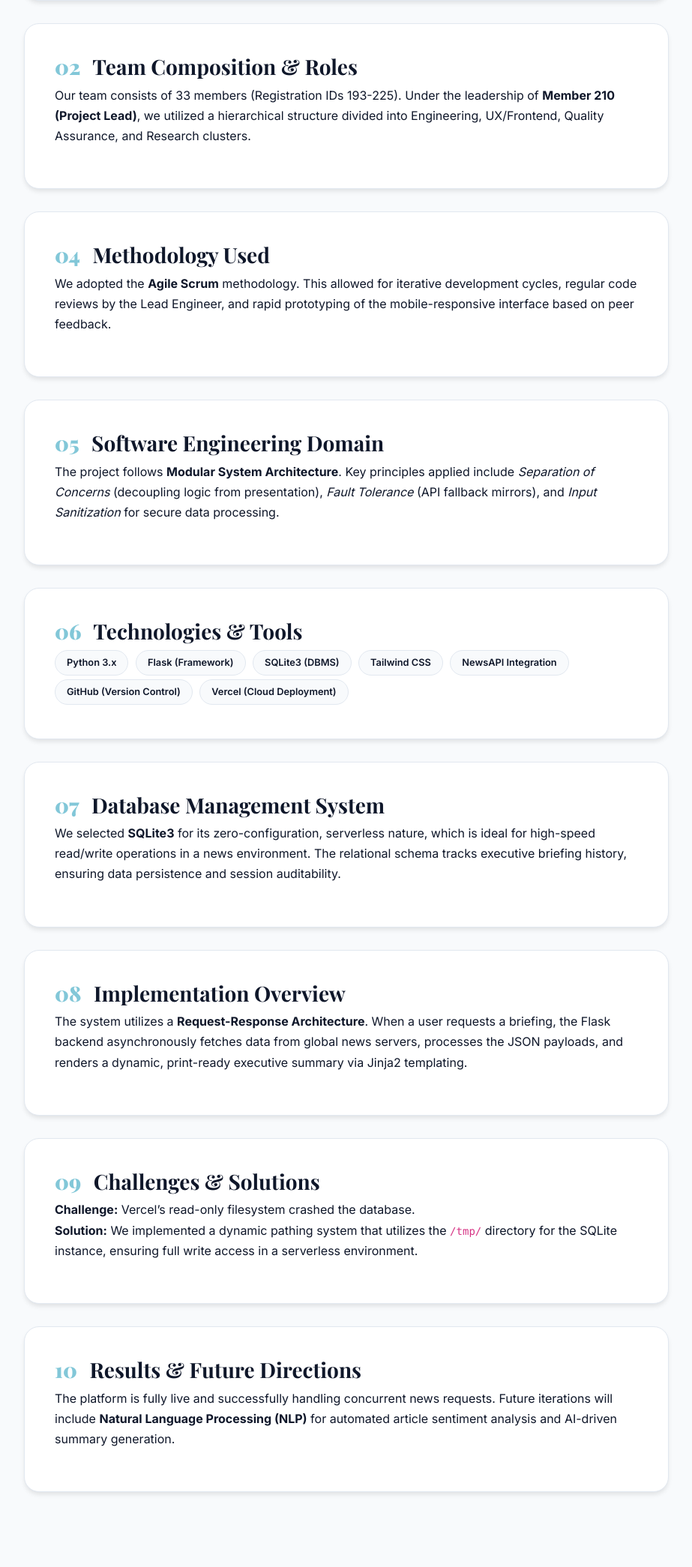
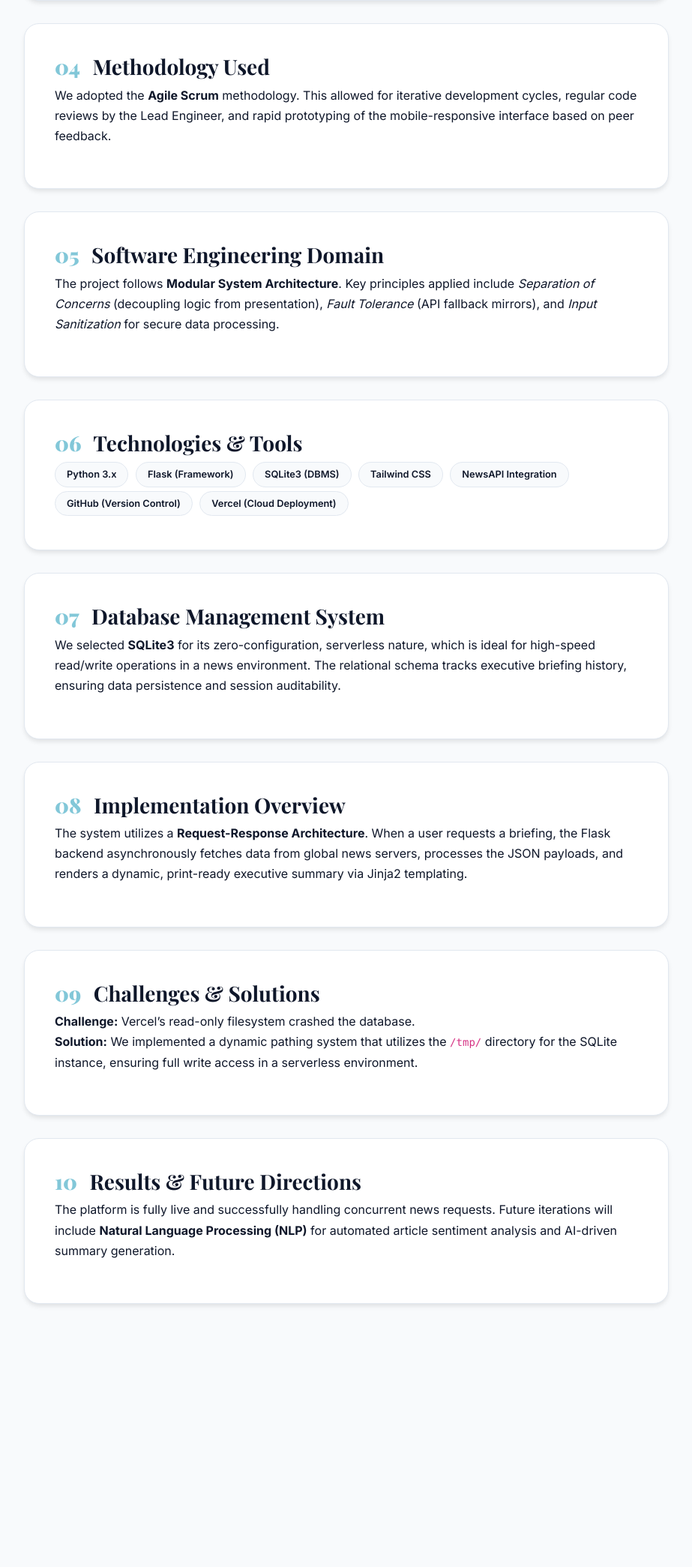
Before and after one commit to ODIM2004/group7_news_platfrom, a Flask app: page /about in a window 1280 px wide. Shown: the part 445-2535 px from the top of the page at 75% size, without its empty margins (178-1101 px from the left). After the commit the page ends 2187 px from the top, so only its background shows below. Run offline with Flask 3, Linux system fonts and the light colour scheme.

Commit message:
Update about.html

```diff
--- a/templates/about.html
+++ b/templates/about.html
@@ -3,7 +3,7 @@
 <head>
     <meta charset="UTF-8">
     <meta name="viewport" content="width=device-width, initial-scale=1.0">
-    <title>Project Documentation | Group 7</title>
+    <title>Project Documentation | Deodims.7</title>
 
     <!-- Bootstrap 5 -->
     <link href="https://cdn.jsdelivr.net/npm/bootstrap@5.3.0/dist/css/bootstrap.min.css" rel="stylesheet">
@@ -86,25 +86,21 @@
             <p>The <strong>Public News Platform</strong> is a centralized intelligence hub designed to solve the problem of information overload. Its primary objective is to provide professional-grade, real-time news synthesis through a streamlined, personalized interface. Importance lies in its ability to filter global noise into actionable data for decision-makers.</p>
         </div>
 
-        <!-- 2. Team Composition -->
-        <div class="doc-section">
-            <h3><span class="point-number">02</span> Team Composition & Roles</h3>
-            <p>Our team consists of 33 members (Registration IDs 193-225). Under the leadership of <strong>Member 210 (Project Lead)</strong>, we utilized a hierarchical structure divided into Engineering, UX/Frontend, Quality Assurance, and Research clusters.</p>
-        </div>
 
-        <!-- 4. Methodology -->
+
+        <!-- 2. Methodology -->
         <div class="doc-section">
             <h3><span class="point-number">04</span> Methodology Used</h3>
             <p>We adopted the <strong>Agile Scrum</strong> methodology. This allowed for iterative development cycles, regular code reviews by the Lead Engineer, and rapid prototyping of the mobile-responsive interface based on peer feedback.</p>
         </div>
 
-        <!-- 5. Software Engineering Domain -->
+        <!-- 3. Software Engineering Domain -->
         <div class="doc-section">
             <h3><span class="point-number">05</span> Software Engineering Domain</h3>
             <p>The project follows <strong>Modular System Architecture</strong>. Key principles applied include <em>Separation of Concerns</em> (decoupling logic from presentation), <em>Fault Tolerance</em> (API fallback mirrors), and <em>Input Sanitization</em> for secure data processing.</p>
         </div>
 
-        <!-- 6. Tech Stack -->
+        <!-- 4. Tech Stack -->
         <div class="doc-section">
             <h3><span class="point-number">06</span> Technologies & Tools</h3>
             <div>
@@ -118,26 +114,26 @@
             </div>
         </div>
 
-        <!-- 7. DBMS -->
+        <!-- 5. DBMS -->
         <div class="doc-section">
             <h3><span class="point-number">07</span> Database Management System</h3>
             <p>We selected <strong>SQLite3</strong> for its zero-configuration, serverless nature, which is ideal for high-speed read/write operations in a news environment. The relational schema tracks executive briefing history, ensuring data persistence and session auditability.</p>
         </div>
 
-        <!-- 8. System Design -->
+        <!-- 6. System Design -->
         <div class="doc-section">
             <h3><span class="point-number">08</span> Implementation Overview</h3>
             <p>The system utilizes a <strong>Request-Response Architecture</strong>. When a user requests a briefing, the Flask backend asynchronously fetches data from global news servers, processes the JSON payloads, and renders a dynamic, print-ready executive summary via Jinja2 templating.</p>
         </div>
 
-        <!-- 9. Challenges -->
+        <!-- 7. Challenges -->
         <div class="doc-section">
             <h3><span class="point-number">09</span> Challenges & Solutions</h3>
             <p><strong>Challenge:</strong> Vercel’s read-only filesystem crashed the database.<br>
                <strong>Solution:</strong> We implemented a dynamic pathing system that utilizes the <code>/tmp/</code> directory for the SQLite instance, ensuring full write access in a serverless environment.</p>
         </div>
 
-        <!-- 10. Results -->
+        <!-- 8. Results -->
         <div class="doc-section">
             <h3><span class="point-number">10</span> Results & Future Directions</h3>
             <p>The platform is fully live and successfully handling concurrent news requests. Future iterations will include <strong>Natural Language Processing (NLP)</strong> for automated article sentiment analysis and AI-driven summary generation.</p>
```
